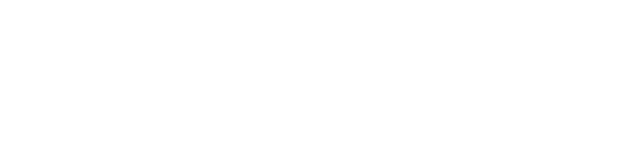
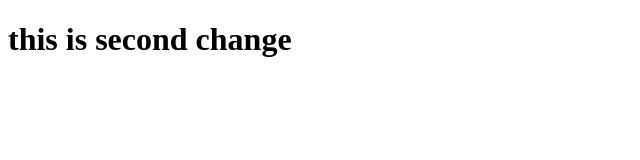
Before and after one commit to Ayushmann814/myRepo, a plain HTML site: page index.html in a window 1280 px wide. Shown: the whole page, without its empty margins (0-640 px from the left). Drawn offline with Linux system fonts and the light colour scheme.

Commit message:
this is V2

```diff
--- a/index.html
+++ b/index.html
@@ -8,4 +8,5 @@
 <body>
 
 </body>
+<h1> this is second change <h1>
 </html>
```
